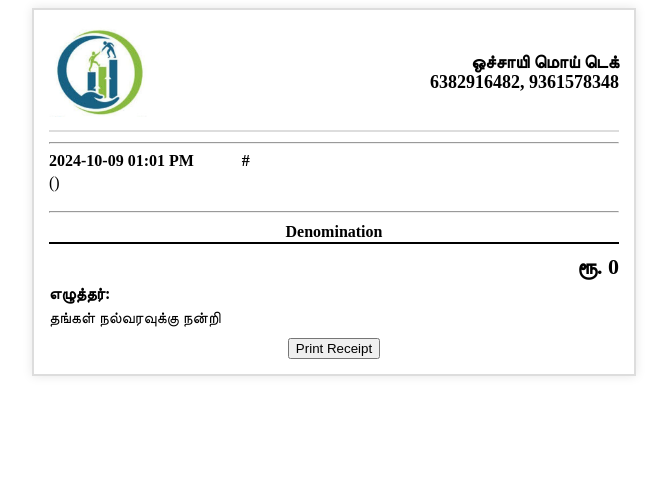
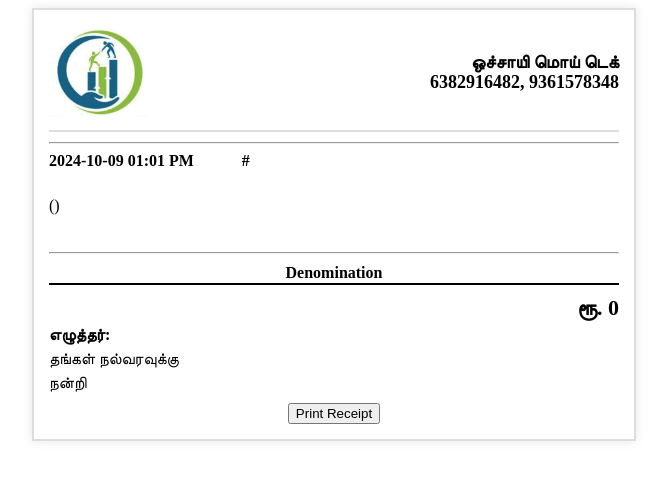
Before and after one commit to monaazhagesan/MOI, a PHP site: page /edit_print_receipt.php in a window 1280 px wide. Shown: the top 480 px of the page, without its empty margins (306-973 px from the left). Run offline with PHP 8.4, Linux system fonts and the light colour scheme; data comes from the database, SQL or seed files in the repository; lists and menus that the app fills with data are empty.

Commit message:
edit-receipt

```diff
--- a/edit_print_receipt.php
+++ b/edit_print_receipt.php
@@ -209,10 +209,10 @@ $conn->close();
         <?php if (!empty($festivalDetails)): ?>
             <div class="festival-details">
                 <p style="line-height: 0.9;"><strong><?php echo htmlspecialchars($festivalDetails['name']); ?>
-                        <?php echo htmlspecialchars($festivalDetails['spouse_name']); ?></strong></p>
-                <p style="line-height: 0.9;"><strong><?php echo htmlspecialchars($festivalDetails['festival_name']); ?></strong></p>
-                <p style="line-height: 0.9;"><strong><?php echo htmlspecialchars($festivalDetails['place']); ?></strong></p>
-                <p style="line-height: 0.9;"><strong><?php echo htmlspecialchars($festivalDetails['date']); ?></strong></p>
+                        <?php echo htmlspecialchars($festivalDetails['spouse_name']); ?></strong></p><br>
+                <p style="line-height: 0.9;"><strong><?php echo htmlspecialchars($festivalDetails['festival_name']); ?></strong></p><br>
+                <p style="line-height: 0.9;"><strong><?php echo htmlspecialchars($festivalDetails['place']); ?></strong></p><br>
+                <p style="line-height: 0.9;"><strong><?php echo htmlspecialchars($festivalDetails['date']); ?></strong></p><br>
             </div>
         <?php endif; ?>
 
@@ -220,16 +220,16 @@ $conn->close();
 
         <div class="details">
             <p style="line-height: 0.9;"><strong><?php echo $currentDateTime; ?></strong>&emsp;&emsp;&emsp;<strong>#<?php echo $id; ?></strong>
-            </p>
-            <p style="line-height: 0.9;"><?php echo htmlspecialchars($place); ?></p>
+            </p><br>
+            <p style="line-height: 0.9;"><?php echo htmlspecialchars($place); ?></p><br>
             <p style="line-height: 0.9;"><strong><?php echo htmlspecialchars($name); ?></strong>
-                (<?php echo htmlspecialchars($profession); ?>)</p>
+                (<?php echo htmlspecialchars($profession); ?>)</p><br>
             <?php if ($spouse_name != ''): ?>
                 <p style="line-height: 0.9;"><strong><?php echo htmlspecialchars($spouse_name); ?></strong>
-                    (<?php echo htmlspecialchars($profession1); ?>)</p>
+                    (<?php echo htmlspecialchars($profession1); ?>)</p><br>
             <?php endif; ?>
-            <p style="line-height: 0.9;"><strong><?php echo htmlspecialchars($contactNumber); ?></strong></p>
-            <p style="line-height: 0.9;"><?php echo htmlspecialchars($relative_name); ?></p>
+            <p style="line-height: 0.9;"><strong><?php echo htmlspecialchars($contactNumber); ?></strong></p><br>
+            <!-- <p style="line-height: 0.9;"><?php echo htmlspecialchars($relative_name); ?></p> -->
         </div>
 
         <hr>
@@ -317,11 +317,11 @@ $conn->close();
             <p style="line-height: 0.5;"><strong>எழுத்தர்:</strong> <?php echo $userName; ?></p>
         </div>
         <div>
-            <p style="line-height: 0.5;">தங்கள் நல்வரவுக்கு நன்றி</p>
+            <p style="line-height: 0.5;">தங்கள் நல்வரவுக்கு <br><br><br>நன்றி</p>
         </div>
 
         <div class="print-button">
-            <button type="button" onclick="printAndRedirect()">Print Receipt</button>
+            <button type="button" class="btn btn-primary" onclick="printAndRedirect()">Print Receipt</button>
         </div>
     </div>
 
@@ -348,7 +348,7 @@ $conn->close();
                     row.remove(); // Completely remove rows with quantity 0
                 } else {
                     const total = quantity * amount;
-                    totalCell.textContent = total.toFixed(2);
+                    totalCell.textContent = parseInt(total);
                     grandTotal += total;
                 }
             });
```
